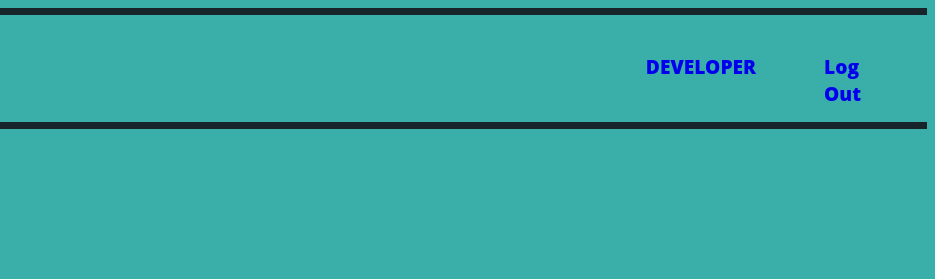
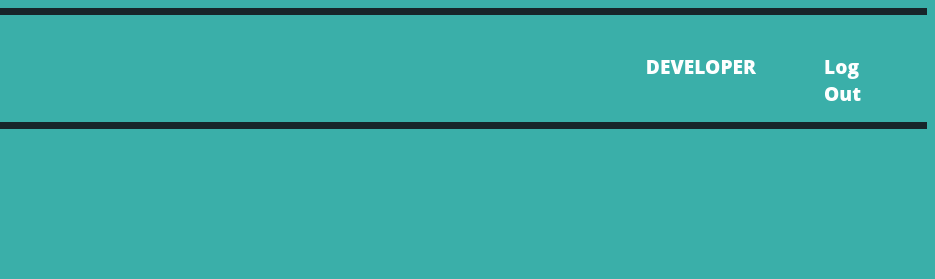
Before and after one commit to syed-saad-ali-046/EMPLOYEE-MANAGMENT-SYSTEM-index.html, a plain HTML site: page login.html in a window 1280 px wide. Shown: the top 279 px of the page, 345-1280 px from the left. Drawn offline with Linux system fonts and the light colour scheme; a web font is replaced by a local one.

Commit message:
Update style.css

```diff
--- a/style.css
+++ b/style.css
@@ -47,6 +47,7 @@ body{
 }
 .links>ul>li>a{
     text-decoration: none;
+	color: #FEFFFF;
 }
 .links>ul>li>a:visited{
     color: #FEFFFF;
```
